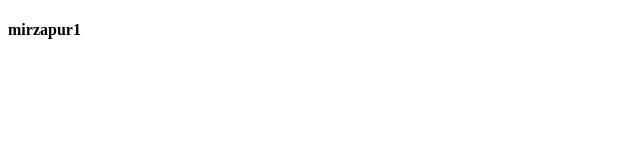
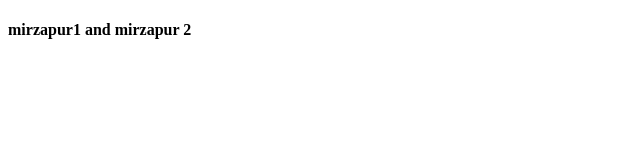
Before and after one commit to iamakash-git/projectfirst, a plain HTML site: page index.html in a window 1280 px wide. Shown: the whole page, without its empty margins (0-640 px from the left). Drawn offline with Linux system fonts and the light colour scheme.

Commit message:
file1 updated

```diff
--- a/index.html
+++ b/index.html
@@ -7,7 +7,7 @@
 </head>
 <body>
     <div>
-        <h4>mirzapur1
+        <h4>mirzapur1 and mirzapur 2
 
         </h4>
     </div>
```
